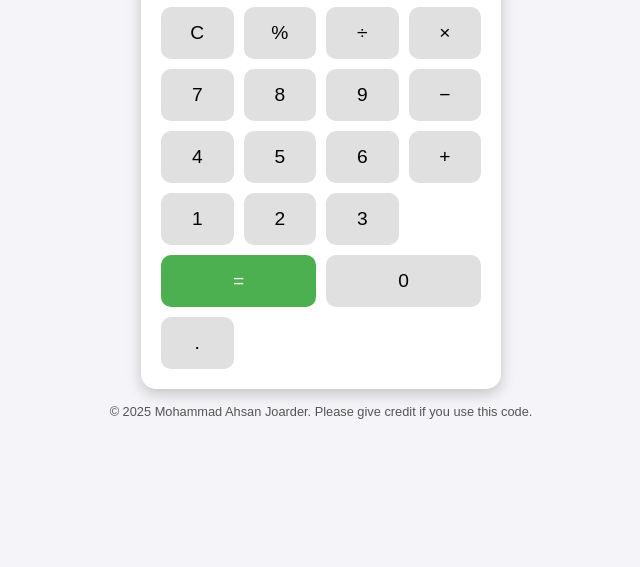
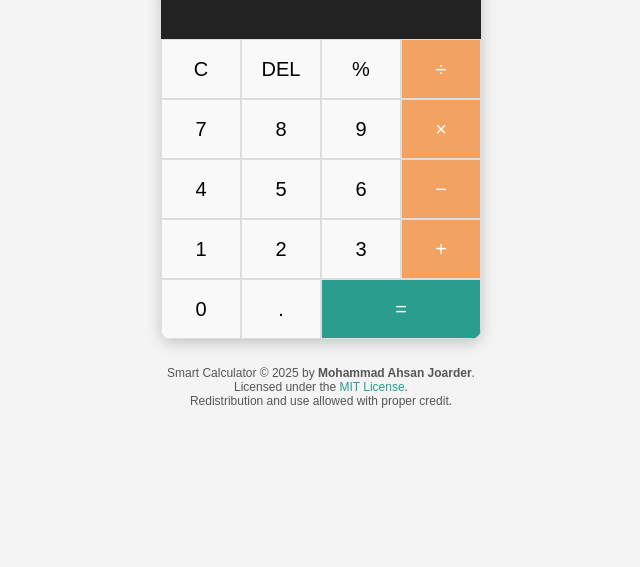
Before and after one commit to Ahsan-2025/Calculator, a plain HTML site: page index.html in a window 1280 px wide. Shown: the part 233-800 px from the top of the page, without its empty margins (319-959 px from the left). Drawn offline with Linux system fonts and the light colour scheme.

Commit message:
index.html

```diff
--- a/index.html
+++ b/index.html
@@ -2,154 +2,169 @@
 <html lang="en">
 <head>
   <meta charset="UTF-8">
-  <title>Calculator Website</title>
+  <meta name="viewport" content="width=device-width, initial-scale=1.0">
+  <title>Smart Calculator</title>
   <style>
     body {
-      font-family: Arial, sans-serif;
       display: flex;
       flex-direction: column;
       justify-content: center;
       align-items: center;
       height: 100vh;
-      background: #f4f4f9;
+      background-color: #f4f4f4;
       margin: 0;
+      font-family: Arial, sans-serif;
     }
-
+    h1 {
+      margin-bottom: 15px;
+      font-size: 28px;
+      color: #2a9d8f;
+      text-align: center;
+    }
     .calculator {
-      background: white;
-      padding: 20px;
-      border-radius: 15px;
-      box-shadow: 0px 5px 15px rgba(0,0,0,0.2);
       width: 320px;
+      background: #fff;
+      border-radius: 10px;
+      box-shadow: 0px 4px 15px rgba(0, 0, 0, 0.2);
+      overflow: hidden;
+      margin-bottom: 15px;
     }
-
-    input {
+    #display {
       width: 100%;
-      height: 50px;
-      font-size: 1.5rem;
-      margin-bottom: 10px;
+      height: 60px;
+      border: none;
+      font-size: 24px;
       text-align: right;
-      padding: 5px;
-      border: 1px solid #ccc;
-      border-radius: 8px;
+      padding: 10px;
+      box-sizing: border-box;
+      background: #222;
+      color: #fff;
     }
-
     .buttons {
       display: grid;
       grid-template-columns: repeat(4, 1fr);
-      gap: 10px;
     }
-
     button {
-      padding: 15px;
-      font-size: 1.2rem;
-      border: none;
-      border-radius: 10px;
+      height: 60px;
+      font-size: 20px;
+      border: 1px solid #ddd;
+      background: #f9f9f9;
       cursor: pointer;
-      background: #e0e0e0;
+      transition: background 0.3s;
     }
-
     button:hover {
-      background: #d4d4d4;
+      background: #eee;
     }
-
+    .operator {
+      background: #f4a261;
+      color: #fff;
+    }
+    .operator:hover {
+      background: #e76f51;
+    }
     .equal {
       grid-column: span 2;
-      background: #4caf50;
-      color: white;
+      background: #2a9d8f;
+      color: #fff;
     }
-
     .equal:hover {
-      background: #45a049;
+      background: #21867a;
     }
-
-    .credit {
-      margin-top: 15px;
-      font-size: 0.8rem;
+    footer {
+      font-size: 12px;
+      text-align: center;
       color: #555;
-      text-align: center;
+      max-width: 320px;
+    }
+    footer a {
+      color: #2a9d8f;
+      text-decoration: none;
     }
   </style>
 </head>
 <body>
+  <h1>Smart Calculator</h1>
+
   <div class="calculator">
     <input type="text" id="display" readonly>
     <div class="buttons">
       <button onclick="clearDisplay()">C</button>
-      <button onclick="percent()">%</button>
-      <button onclick="appendValue('/')">÷</button>
-      <button onclick="appendValue('*')">×</button>
+      <button onclick="deleteChar()">DEL</button>
+      <button onclick="append('%')">%</button>
+      <button class="operator" onclick="append('/')">÷</button>
 
-      <button onclick="appendValue('7')">7</button>
-      <button onclick="appendValue('8')">8</button>
-      <button onclick="appendValue('9')">9</button>
-      <button onclick="appendValue('-')">−</button>
+      <button onclick="append('7')">7</button>
+      <button onclick="append('8')">8</button>
+      <button onclick="append('9')">9</button>
+      <button class="operator" onclick="append('*')">×</button>
 
-      <button onclick="appendValue('4')">4</button>
-      <button onclick="appendValue('5')">5</button>
-      <button onclick="appendValue('6')">6</button>
-      <button onclick="appendValue('+')">+</button>
+      <button onclick="append('4')">4</button>
+      <button onclick="append('5')">5</button>
+      <button onclick="append('6')">6</button>
+      <button class="operator" onclick="append('-')">−</button>
 
-      <button onclick="appendValue('1')">1</button>
-      <button onclick="appendValue('2')">2</button>
-      <button onclick="appendValue('3')">3</button>
+      <button onclick="append('1')">1</button>
+      <button onclick="append('2')">2</button>
+      <button onclick="append('3')">3</button>
+      <button class="operator" onclick="append('+')">+</button>
+
+      <button onclick="append('0')">0</button>
+      <button onclick="append('.')">.</button>
       <button class="equal" onclick="calculate()">=</button>
-
-      <button onclick="appendValue('0')" style="grid-column: span 2;">0</button>
-      <button onclick="appendValue('.')">.</button>
     </div>
   </div>
 
-  <!-- Credit Note -->
-  <div class="credit">
-    © 2025 Mohammad Ahsan Joarder. Please give credit if you use this code.
-  </div>
+  <footer>
+    <p>
+      Smart Calculator © 2025 by <strong>Mohammad Ahsan Joarder</strong>.<br>
+      Licensed under the <a href="https://opensource.org/licenses/MIT" target="_blank">MIT License</a>.<br>
+      Redistribution and use allowed with proper credit.
+    </p>
+  </footer>
 
   <script>
-    const display = document.getElementById("display");
-
-    function appendValue(value) {
-      display.value += value;
+    function append(value) {
+      document.getElementById("display").value += value;
     }
 
     function clearDisplay() {
-      display.value = "";
+      document.getElementById("display").value = "";
+    }
+
+    function deleteChar() {
+      let display = document.getElementById("display");
+      display.value = display.value.slice(0, -1);
     }
 
     function calculate() {
+      let expression = document.getElementById("display").value;
+
+      // Handle percentages like real calculators
+      expression = expression.replace(/(\d+)([+\-])(\d+)%/g, "($1$2($1*$3/100))");
+      expression = expression.replace(/(\d+)%/g, "($1/100)");
+
       try {
-        display.value = eval(display.value) || "";
-      } catch {
-        display.value = "Error";
+        document.getElementById("display").value = eval(expression);
+      } catch (e) {
+        document.getElementById("display").value = "Error";
       }
     }
 
-    function percent() {
-      try {
-        let value = parseFloat(display.value);
-        if (!isNaN(value)) {
-          display.value = value / 100;
-        }
-      } catch {
-        display.value = "Error";
-      }
-    }
-
-    // Keyboard support
+    // ✅ Keyboard Support
     document.addEventListener("keydown", function(event) {
       const key = event.key;
 
-      if (!isNaN(key) || ["+", "-", "*", "/", "."].includes(key)) {
-        appendValue(key);
+      if (!isNaN(key)) { // numbers
+        append(key);
+      } else if (["+", "-", "*", "/","%","."].includes(key)) {
+        append(key);
       } else if (key === "Enter" || key === "=") {
         event.preventDefault();
         calculate();
       } else if (key === "Backspace") {
-        display.value = display.value.slice(0, -1);
-      } else if (key.toLowerCase() === "c" || key === "Escape") {
+        deleteChar();
+      } else if (key === "Delete" || key === "Escape") {
         clearDisplay();
-      } else if (key === "%") {
-        percent();
       }
     });
   </script>
```
